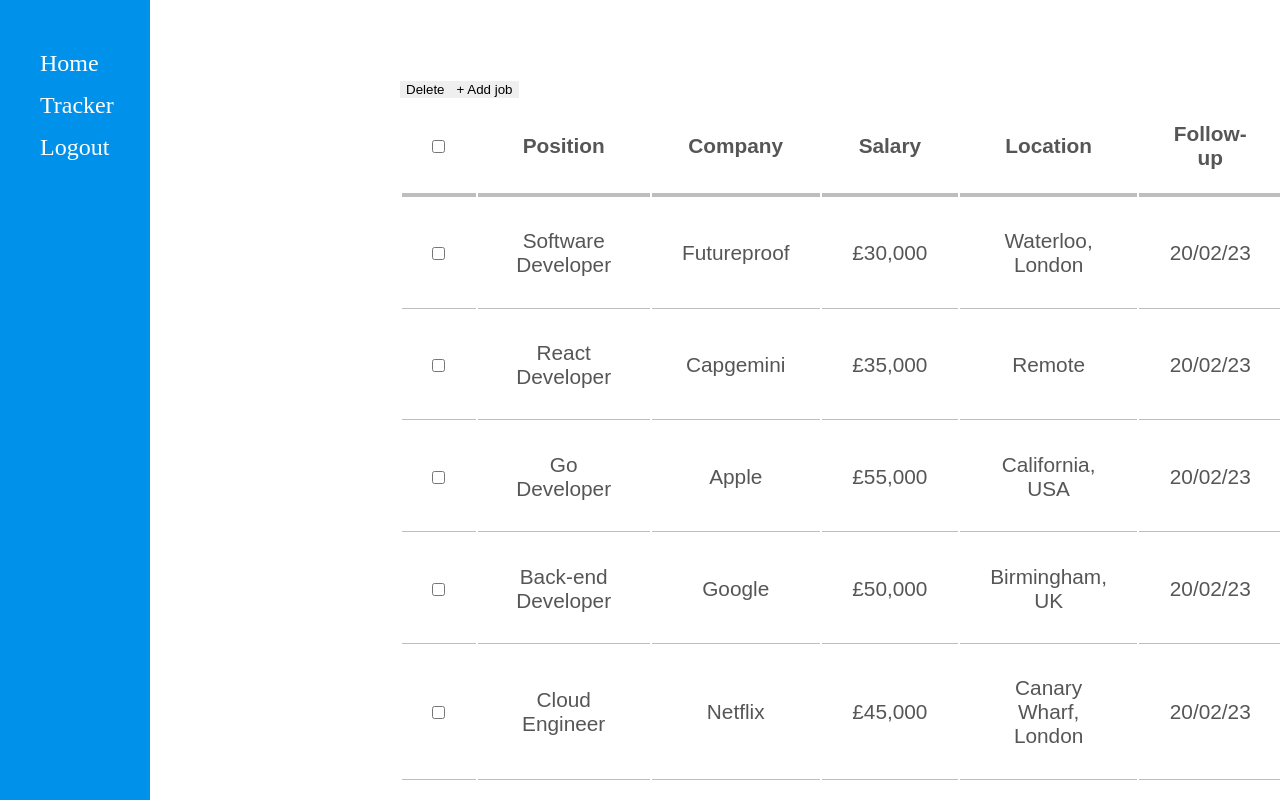
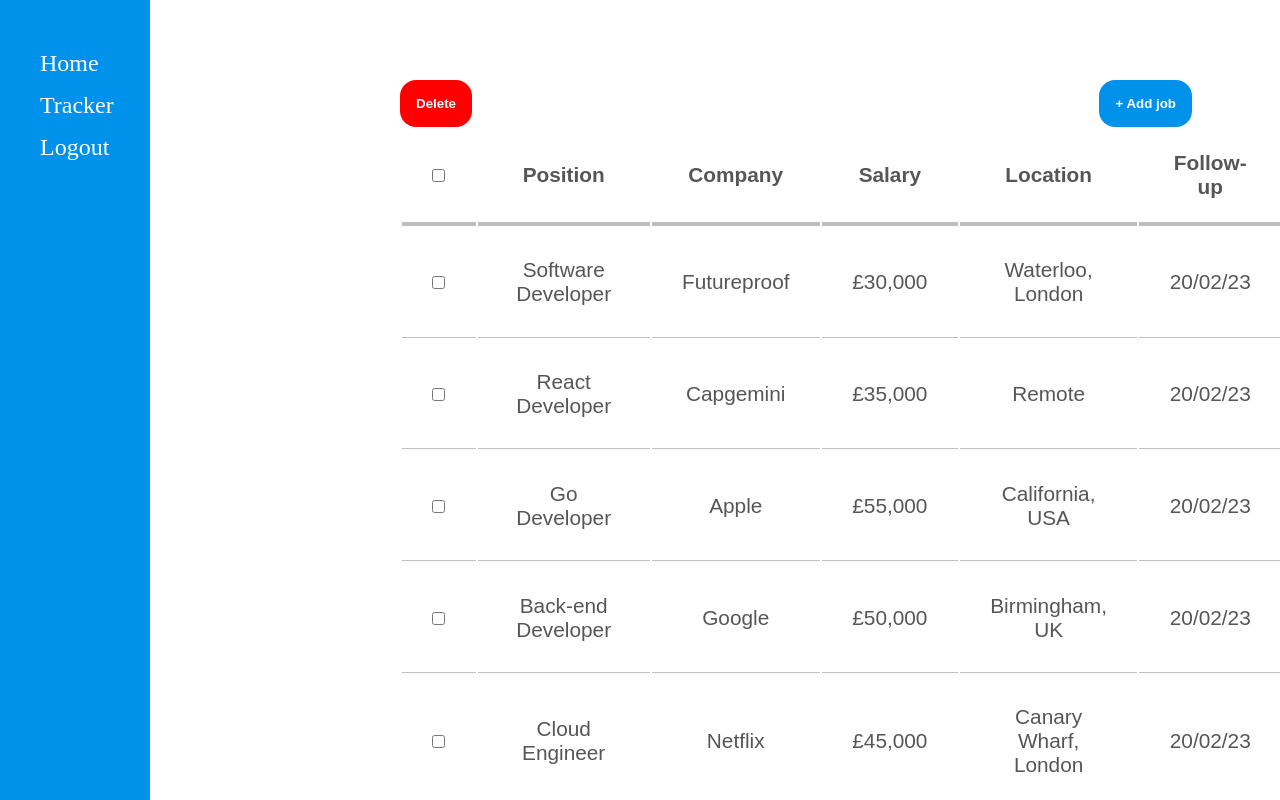
Before and after one commit to Coder-Dai/job-tracker, a React (Create React App) app: page /tracker in a window 1280 px wide. Shown: the top 800 px of the page. Built offline with nearby package versions, Linux system fonts and the light colour scheme.

Commit message:
delete and add button styling in Table component

```diff
--- a/src/components/table.css
+++ b/src/components/table.css
@@ -21,6 +21,23 @@ td {
   padding: 1.9rem;
 }
 
-input {
-  align-items: left;
+.button-container {
+  display: flex;
+  justify-content: space-between;
 }
+
+.delete-button {
+  background-color: red;
+  color: white;
+  font-weight: 900;
+  border-radius: 1rem;
+  padding: 1rem;
+}
+
+.add-button {
+  background-color: #0091ea;
+  color: white;
+  font-weight: 900;
+  border-radius: 1rem;
+  padding: 1rem;
+}
```
